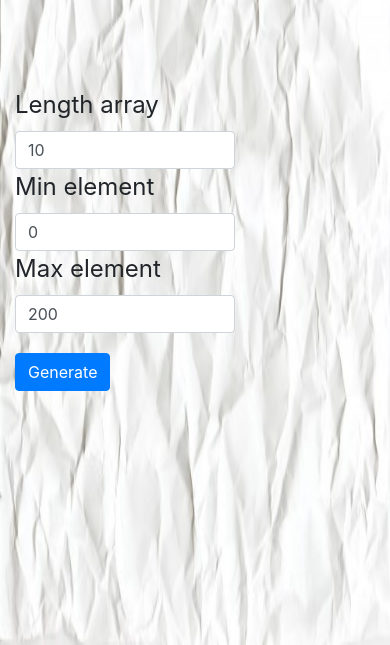
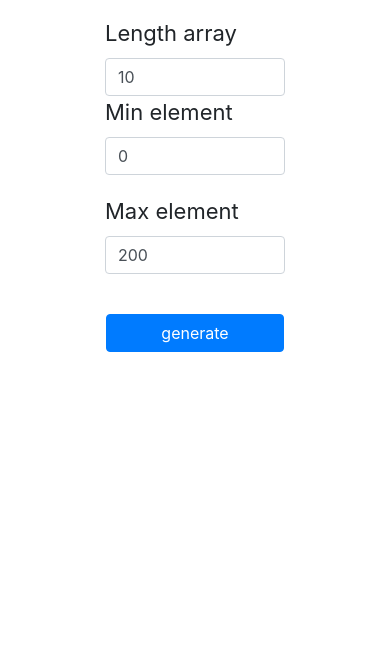
Before and after one commit to GanzhaSergey/port, a plain HTML site: page works/array/index.html in a window 390 px wide. Shown: the part 199-844 px from the top of the page. Drawn offline with nearby package versions, Linux system fonts and the light colour scheme.

Commit message:
js array

```diff
--- a/works/array/index.html
+++ b/works/array/index.html
@@ -1,47 +1,46 @@
 <!DOCTYPE html>
 <html lang="en">
+
 <head>
     <meta charset="UTF-8">
     <meta name="viewport" content="width=device-width, initial-scale=1.0">
     <meta http-equiv="X-UA-Compatible" content="ie=edge">
+    <link rel="shortcut icon" href="binary.png" type="image/x-icon">
     <title>Array random</title>
     <link rel="stylesheet" href="https://stackpath.bootstrapcdn.com/bootstrap/4.3.1/css/bootstrap.min.css" integrity="sha384-ggOyR0iXCbMQv3Xipma34MD+dH/1fQ784/j6cY/iJTQUOhcWr7x9JvoRxT2MZw1T" crossorigin="anonymous">
     <link rel="stylesheet" href="style.css">
 </head>
+
 <body>
-    <div class="main">
     <div class="container">
         <h1>Array generator</h1>
-            <div class="generator">
+        <div class="row">
             <div>
                 <label for="length">Length array</label>
                 <input type="text" class="form-control" id="length" value="10">
             </div>
             <div>
-                    <label for="min"> Min element</label>
+                <label for="min">Min element</label>
                 <input type="text" class="form-control" id="min" value="0">
             </div>
+        </div>
+        <div class="row">
             <div>
                 <label for="max">Max element</label>
                 <input type="text" class="form-control" id="max" value="200">
             </div>
-            </div>
-                    <div>
-                        <button class="btn btn-primary" id="but">Generate</button>
+            <div><button class="btn btn-primary" id="but">generate</button></div>
+
         </div>
 
         <div id="out"></div>
     </div>
-    </div>
-
 </body>
 
 
 <!-- jquery -->
-    <script
-    src="https://code.jquery.com/jquery-3.6.0.min.js"
-    integrity="sha256-/xUj+3OJU5yExlq6GSYGSHk7tPXikynS7ogEvDej/m4="
-    crossorigin="anonymous">
+<script src="https://code.jquery.com/jquery-3.6.0.min.js"
+    integrity="sha256-/xUj+3OJU5yExlq6GSYGSHk7tPXikynS7ogEvDej/m4=" crossorigin="anonymous">
     </script>
 
 <script src="script.js"></script>
--- a/works/array/style.css
+++ b/works/array/style.css
@@ -2,26 +2,11 @@
     margin: 0;
     padding: 0;
     outline: none;
-    box-sizing:border-box;
-}
-
-body, html {
-    box-sizing:border-box;
-    width: 100%;
-    height: 100%;
-}
-
-.main {
-    background: url(img.jpg);
-    background-position: 0 0;
-    background-repeat: no-repeat;
-    background-size: 100% 100%;
-    height: 100vh;
-    position: relative;
+    box-sizing: border-box;
 }
 
 .container {
-    max-width: 1024px;
+    max-width: 640px;
     margin: 0 auto;
 }
 
@@ -31,31 +16,50 @@ h1 {
 }
 
 input {
-    max-width: 220px;
+    max-width: 180px;
 }
 
 label {
-    font-size: 24px;
+    font-size: 22px;
 }
 
-.generator {
-    margin-top: 30px;
+.row {
+    margin-top: 20px;
     margin-bottom: 20px;
     display: flex;
-    justify-content: space-between;
+    justify-content: space-around;
 }
 
 #but {
-    margin-bottom: 20px;
+    width: 178px;
+    margin-bottom: -90px;
 }
 
 #out {
-    font-size: 18px;
-    font-weight: 700;
+    margin-top: 60px;
+    font-size: 20px;
+    font-weight: 600;
+    display: flex;
+    flex-direction: column;
+    align-items: center;
 }
 
-@media screen and (max-width: 750px) {
-    .generator  {
+#out div {
+    margin-bottom: 10px;
+}
+
+
+@media (max-width: 520px) {
+    h1 {
+        padding: 50px;
+    }
+    .row {
         flex-direction: column;
+        align-items: center;
+    }
+    #out {
+        margin-top: 100px;
+        font-size: 18px;
+        font-weight: 500;
     }
 }
```
Also changed, not shown: works/array/binary.png (added), works/array/img.jpg (deleted). Lines whose indentation alone changed are shown as unchanged.
